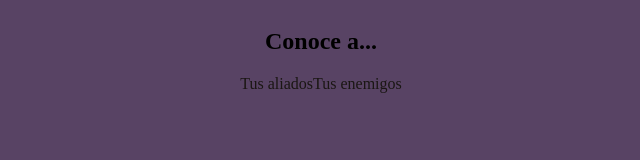
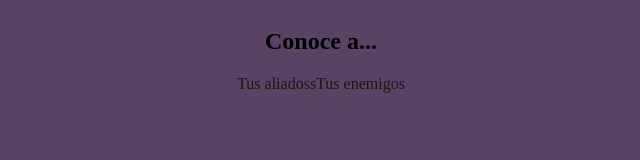
Before and after one commit to equipoImmm2021/equipoImmm2021, a plain HTML site: page Contenidos/eljuego.html in a window 1280 px wide. Shown: the full height of the page, 319-959 px from the left. Drawn offline with Linux system fonts and the light colour scheme.

Commit message:
Update eljuego.html

```diff
--- a/Contenidos/eljuego.html
+++ b/Contenidos/eljuego.html
@@ -10,7 +10,7 @@
 	<div id="dchar">
 		<h2>Conoce a...</h2>
 		<div id="iconoschar">
-			<a href="Eljuego/personajes.html" target="personajes">Tus aliados</a>
+			<a href="Eljuego/personajes.html" target="personajes">Tus aliadoss</a>
 			<a href="Eljuego/enemigos.html" target="personajes">Tus enemigos</a>
 		</div>
 	<iframe name="personajes" id="ipersonajes">
```
